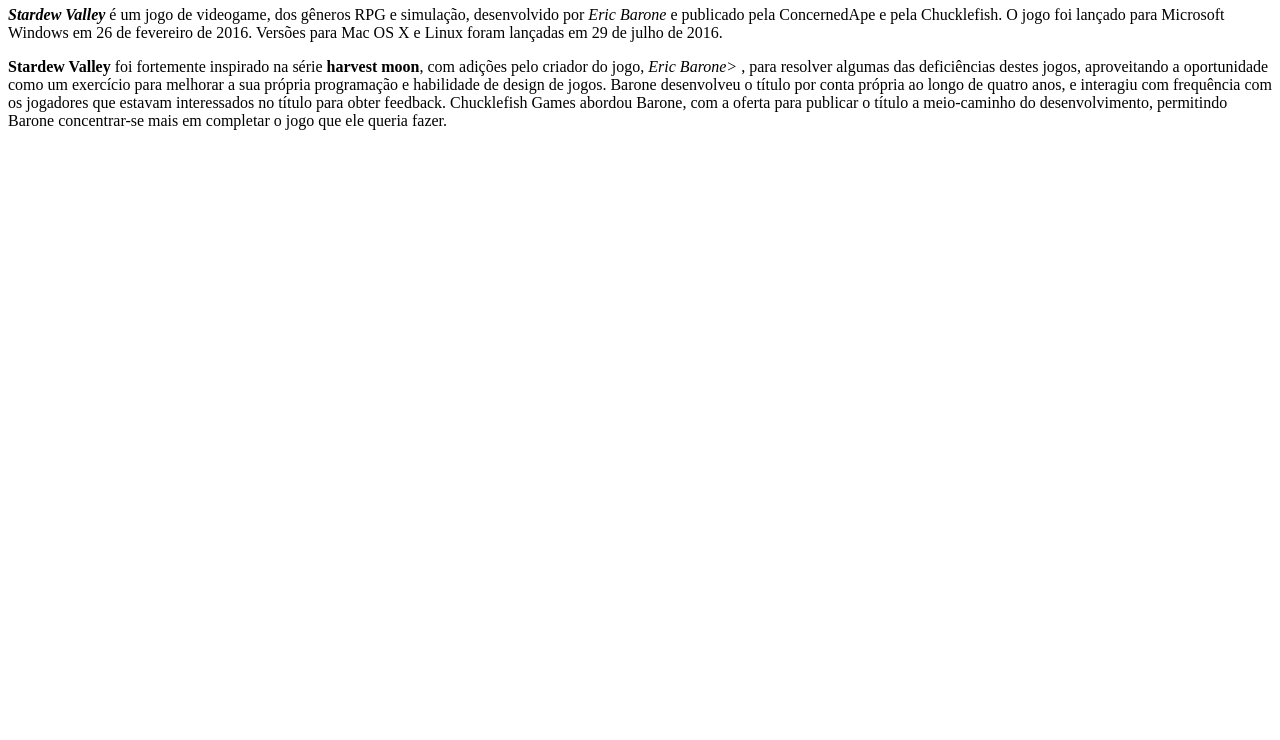
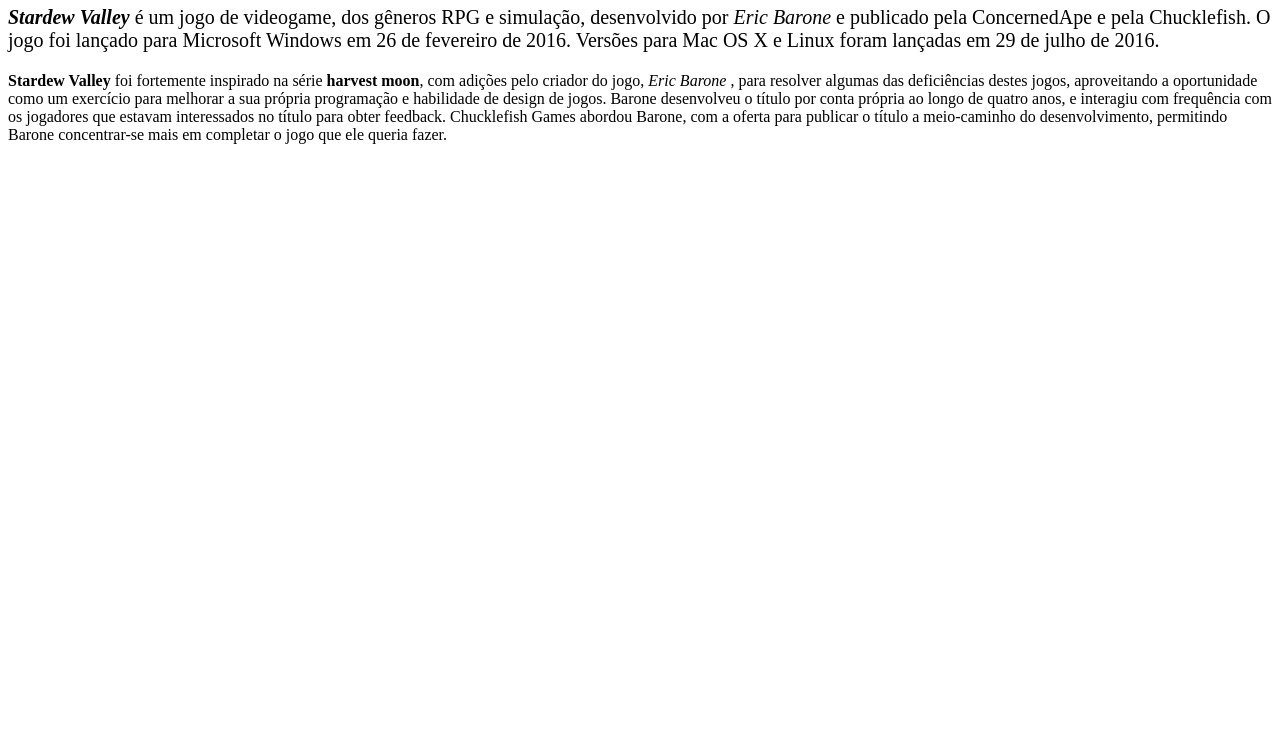
Before and after one commit to natali3011/Stardew-Valley, a plain HTML site: page index.html in a window 1280 px wide. Shown: the part 60-800 px from the top of the page. Drawn offline with Linux system fonts and the light colour scheme.

Commit message:
Add files via upload

```diff
--- a/index.html
+++ b/index.html
@@ -7,9 +7,9 @@
   <body>
    <h1><STRONG>stardew valley</STRONG> </h1>
 
-   <P><STRONG><EM>Stardew Valley</EM></STRONG> é um jogo de videogame, dos gêneros RPG e simulação, desenvolvido por <em>Eric Barone</em> e publicado pela ConcernedApe e pela Chucklefish. O jogo foi lançado para Microsoft Windows em 26 de fevereiro de 2016. Versões para Mac OS X e Linux foram lançadas em 29 de julho de 2016.</P>
+   <p style="font-size: 20px;"><STRONG><EM>Stardew Valley</EM></STRONG> é um jogo de videogame, dos gêneros RPG e simulação, desenvolvido por <em>Eric Barone</em> e publicado pela ConcernedApe e pela Chucklefish. O jogo foi lançado para Microsoft Windows em 26 de fevereiro de 2016. Versões para Mac OS X e Linux foram lançadas em 29 de julho de 2016.</P>
 
-   <p><strong>Stardew Valley</strong> foi fortemente inspirado na série <strong> harvest moon</strong>, com adições pelo criador do jogo,<em> Eric Barone></em> , para resolver algumas das deficiências destes jogos, aproveitando a oportunidade como um exercício para melhorar a sua própria programação e habilidade de design de jogos. Barone desenvolveu o título por conta própria ao longo de quatro anos, e interagiu com frequência com os jogadores que estavam interessados no título para obter feedback. Chucklefish Games abordou Barone, com a oferta para publicar o título a meio-caminho do desenvolvimento, permitindo Barone concentrar-se mais em completar o jogo que ele queria fazer.</p>
+   <p><strong>Stardew Valley</strong> foi fortemente inspirado na série <strong> harvest moon</strong>, com adições pelo criador do jogo,<em> Eric Barone</em> , para resolver algumas das deficiências destes jogos, aproveitando a oportunidade como um exercício para melhorar a sua própria programação e habilidade de design de jogos. Barone desenvolveu o título por conta própria ao longo de quatro anos, e interagiu com frequência com os jogadores que estavam interessados no título para obter feedback. Chucklefish Games abordou Barone, com a oferta para publicar o título a meio-caminho do desenvolvimento, permitindo Barone concentrar-se mais em completar o jogo que ele queria fazer.</p>
 
   </body>
 
```
